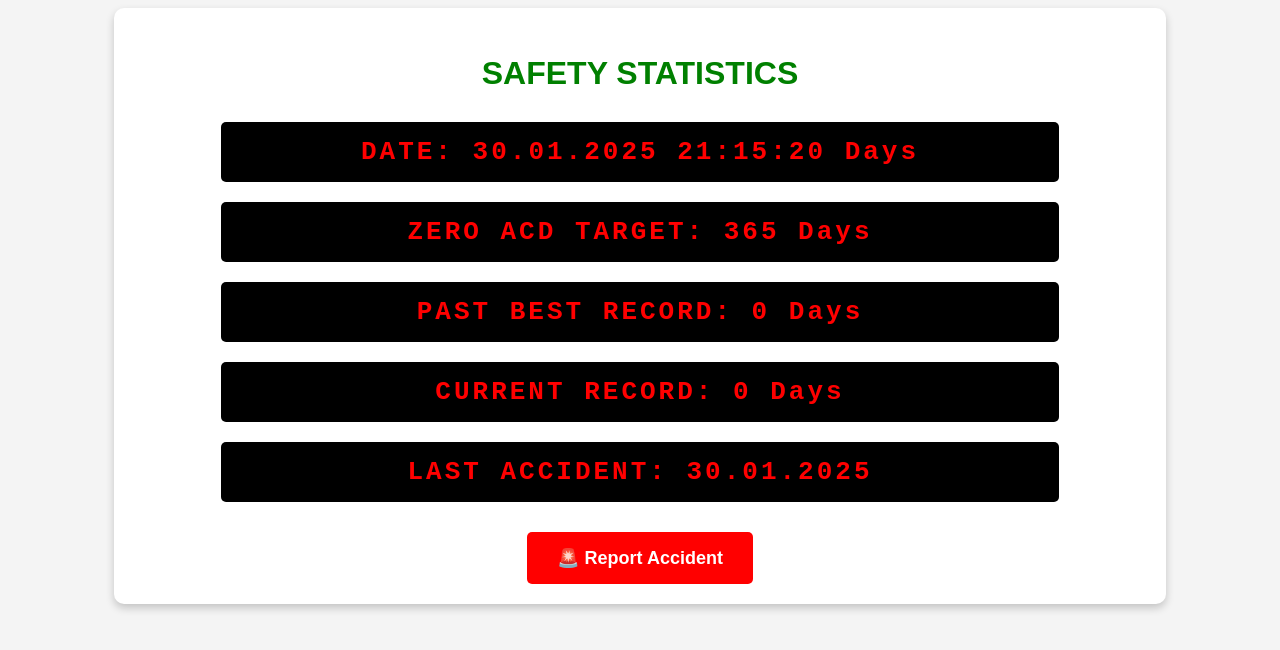
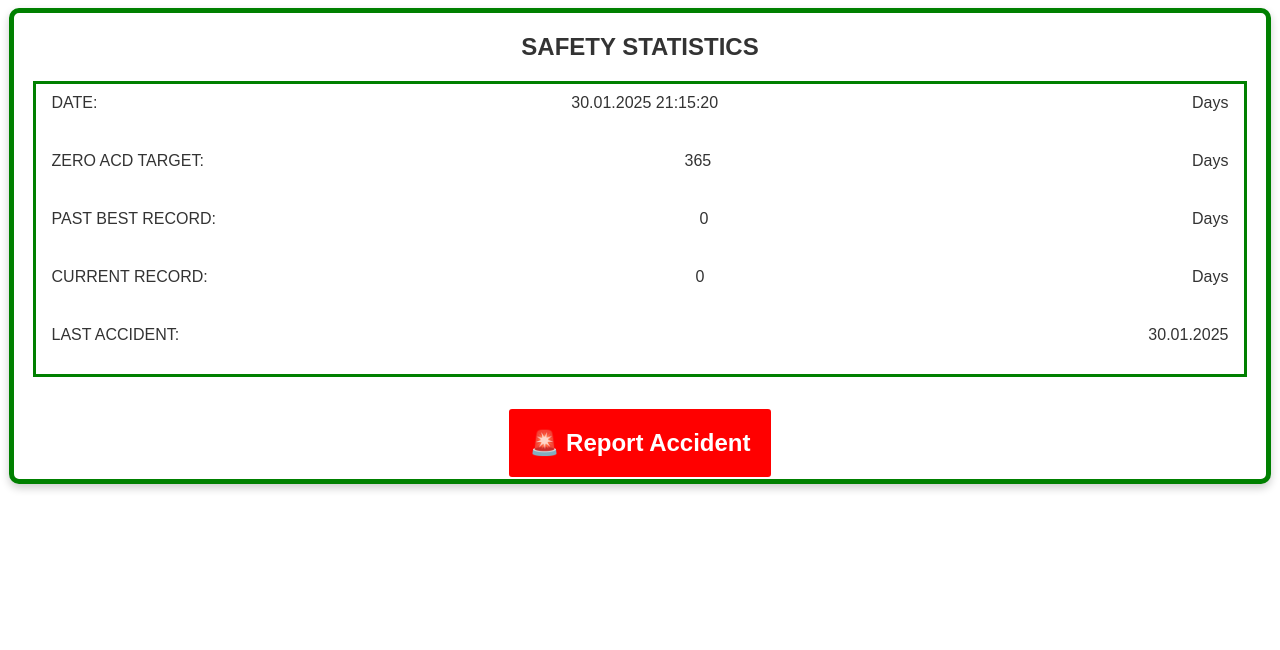
Before and after one commit to playmaker12472/Safety-Statistic-Dashboard, a Flask app: page / in a window 1280 px wide. Shown: the top 650 px of the page. Run offline with Flask 3, Linux system fonts and the light colour scheme.

Commit message:
Update styles.css

```diff
--- a/static/styles.css
+++ b/static/styles.css
@@ -1,58 +1,170 @@
+/* General Styles */
 body {
     font-family: Arial, sans-serif;
     text-align: center;
-    background: #f4f4f4;
+    background: #ffffff;
+    color: #333;
 }
 
+/* Main Board Container */
 .board {
     background: white;
-    width: 80%;
+    width: 99%;
     margin: auto;
-    padding: 20px;
+    align-items: center; /* Centers everything horizontally */
+    /* padding: 10px; */
     border-radius: 10px;
+    border: 5px solid green;
     box-shadow: 0 4px 8px rgba(0, 0, 0, 0.2);
+    margin-bottom: 20px; /* Added gap */
 }
 
-.title {
-    color: green;
-    font-size: 32px;
-    font-weight: bold;
-    margin-bottom: 20px;
+/* Header Styling */
+.header-container {
+    display: flex;
+    justify-content: space-between;
+    align-items: center;
+    width: 99%;
+    height: 20%;
+    max-width: 100vw;
+    padding: 10px;
+    box-sizing: border-box;
+    margin-bottom: 10px; /* Added gap */
 }
 
+.header-img {
+    width: 200px;
+    max-width: 100%;
+}
+
+.board-title {
+    font-size: 72px;
+    font-weight: bold;
+    text-align: center;
+    color: green;
+}
+
+/* Box for each section */
+.stat-item {
+    display: flex;
+    align-items: center;
+    justify-content: space-between;
+    width: 99%;
+    /* padding: 10px; */
+    margin: auto;
+    margin-bottom: 20px; /* Added gap */
+}
+
+.stat-item-red {
+    display: flex;
+    align-items: center;
+    justify-content: space-between;
+    width: 95%;
+    height: 10%;
+    padding: 10px;
+    margin: auto;
+    margin-bottom: 20px; /* Added gap */
+}
+
+/* Container for stats */
 .stats {
     display: flex;
     flex-direction: column;
+    justify-content: space-between;
     align-items: center;
-    margin-top: 20px;
+    width: 95%;
+    border: 3px solid green;
+    padding: 10px;
+    margin: auto;
+    margin-bottom: 20px; /* Added gap */
+    gap: 20px; /* Added gap between blocks */
 }
 
-.stat-item {
-    font-size: 26px;
-    margin: 10px;
-    width: 80%;
-    background: black;
-    color: red;
-    padding: 15px;
-    font-weight: bold;
-    text-align: center;
-    border-radius: 5px;
-    font-family: 'Courier New', monospace;
-    letter-spacing: 3px;
+/* Row for two stats (WE HAVE OPERATED & TARGET) */
+.stat-row {
+    display: flex;
+    justify-content: space-between;
+    align-items: center;
+    width: 99%;
+    height: 30%;
+    gap: 10px; /* Added gap */
 }
 
+/* Group labels in a vertical stack */
+.label-group {
+    display: flex;
+    flex-direction: column;
+    text-align: left;
+    width: 50%;
+    gap: 5px; /* Added gap between labels */
+}
+
+/* Thai Label */
+.label {
+    font-size: 36px;
+    font-weight: bold;
+    color: black;
+}
+
+/* English Label */
+.label-en {
+    font-size: 30px;
+    color: red;
+}
+
+/* Number Box Styling */
+.number-box {
+    color: green;
+    font-size: 48px;
+    font-weight: bold;
+    font-family: 'Courier New', monospace;
+    border-radius: 5px;
+    padding: 20px;
+    letter-spacing: 3px;
+    min-width: 100px;
+    text-align: center;
+    display: flex;
+    align-items: center;
+    justify-content: center;
+    width: 10%;
+    height: 10%;
+}
+
+/* Unit Box: Stacked Units */
+.unit-box {
+    display: flex;
+    flex-direction: column;
+    text-align: left;
+    align-items: flex-start;
+    justify-content: center;
+    width: 10%;
+}
+
+/* Unit Text Styling */
+.unit-label {
+    font-size: 28px;
+    color: green;
+    font-weight: bold;
+    text-transform: uppercase;
+}
+
+/* Report Accident Button */
 #accident-btn {
-    margin-top: 20px;
-    padding: 15px 30px;
-    font-size: 18px;
+    margin-top: 10px;
+    padding: 20px;
+    font-size: 24px;
     font-weight: bold;
     color: white;
     background: red;
-    border: none;
+    border: 2px solid white;
     border-radius: 5px;
     cursor: pointer;
+    transition: all 0.2s ease-in-out;
 }
 
+/* Button Hover Effect */
 #accident-btn:hover {
     background: darkred;
+    border: 2px solid green;
+    box-shadow: 0 0 10px red;
 }
```
